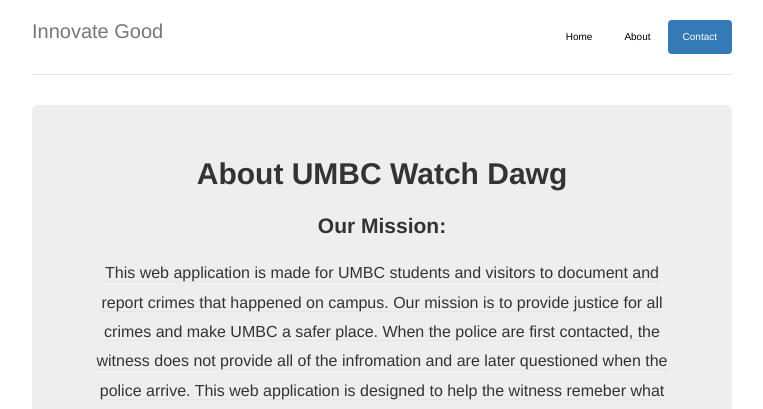
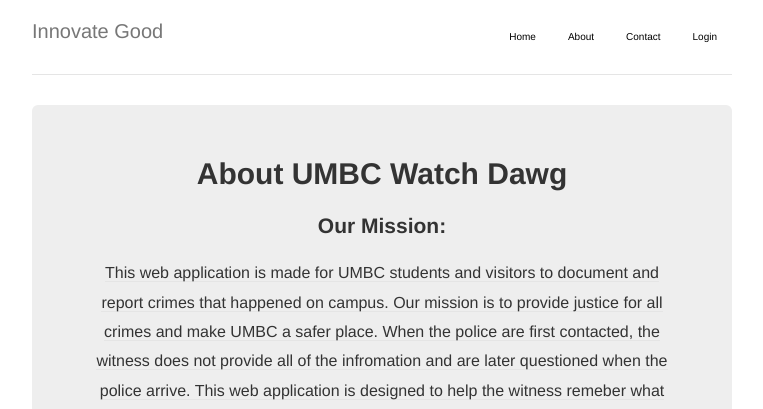
Before and after one commit to umbcWatchDawg/innovate-good-2017, a Django app: template myproject/templates/watchdawg/about.html in a window 1280 px wide. Shown: the top 409 px of the page, without its empty margins (258-1021 px from the left). Run offline with Django 3.2, Linux system fonts and the light colour scheme; the template is opened without the code that fills it, so the values that code supplies are empty; some libraries are stand-ins or nearby versions.

Commit message:
added login/logout button to header

```diff
--- a/myproject/templates/layout.html
+++ b/myproject/templates/layout.html
@@ -36,11 +36,14 @@
       <div class="header clearfix">
         <nav>
           <ul class="nav nav-pills pull-right">
-		  <!--{{if webpage active}-->
-            <li role="presentation" ><a href="#">Home</a></li>
-			<!--{else}-->
-            <li role="presentation" ><a href="#">About</a></li>
-            <li role="presentation" class="active"><a href="#">Contact</a></li>
+            <li role="presentation" class=""><a href="#">Home</a></li>
+            <li role="presentation" class=""><a href="#">About</a></li>
+            <li role="presentation" class=""><a href="#">Contact</a></li>
+            {% if user.is_authenticated %}
+              <li role="presentation"><a href="{% url 'logout' %}">Logout</a></li>
+            {% else %}
+              <li role="presentation"><a href="{% url 'login' %}">Login</a></li>
+            {% endif %}
           </ul>
         </nav>
         <h3 class="text-muted">Innovate Good</h3>
```
